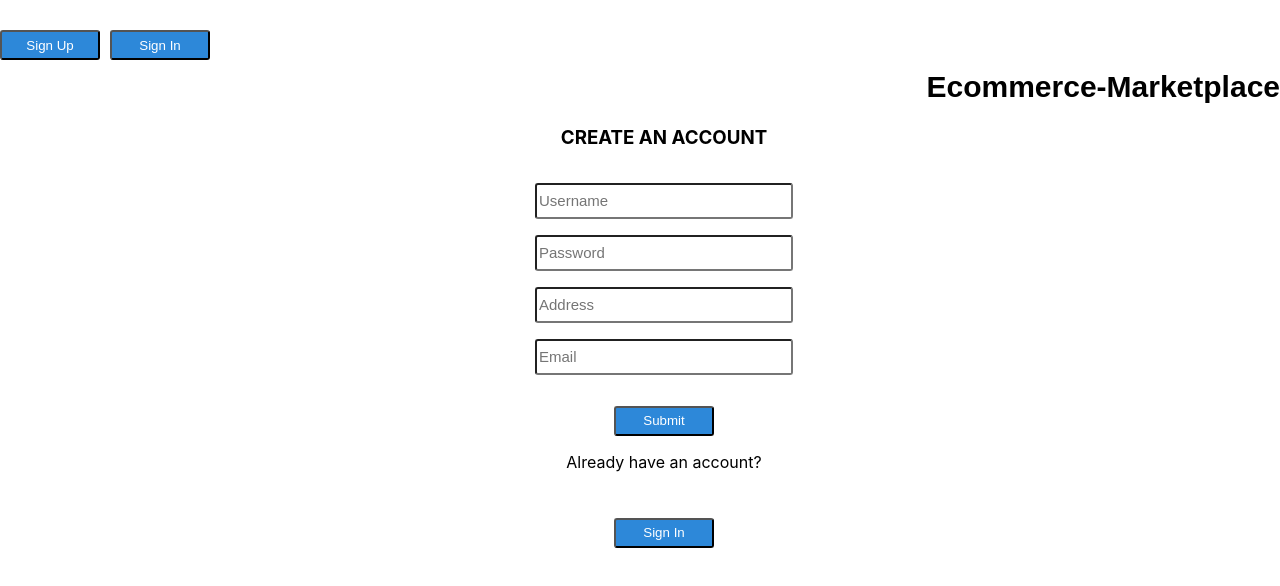
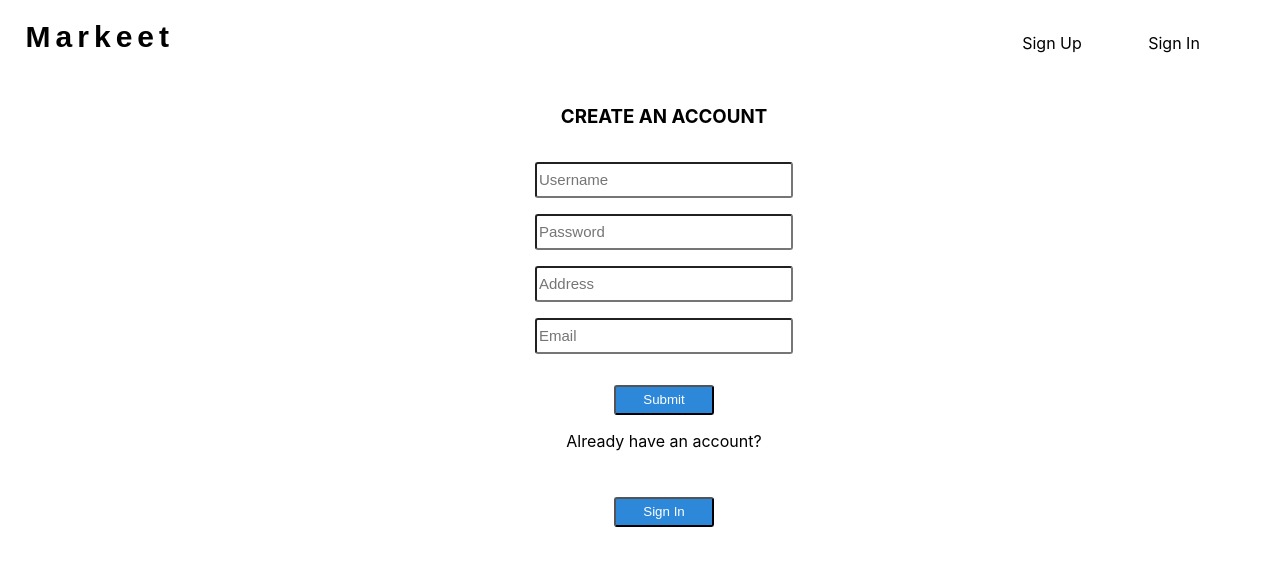
Before and after one commit to AldairGithub/Ecommerce-App, a React (Create React App) app in the folder client/: page /register in a window 1280 px wide. Shown: the top 586 px of the page. Built offline with nearby package versions, Linux system fonts and the light colour scheme; no server answers.

Commit message:
added categories attribute to every item in home component

```diff
--- a/client/public/index.html
+++ b/client/public/index.html
@@ -9,6 +9,10 @@
       name="description"
       content="Web site created using create-react-app"
     />
+    <!-- Google Font -->
+    <link rel="preconnect" href="https://fonts.gstatic.com">
+    <link href="https://fonts.googleapis.com/css2?family=Alegreya+Sans:ital,wght@1,100&family=IBM+Plex+Mono&display=swap" rel="stylesheet">
+
     <link rel="apple-touch-icon" href="%PUBLIC_URL%/logo192.png" />
     <!--
       manifest.json provides metadata used when your web app is installed on a
--- a/client/src/components/Header/Header.css
+++ b/client/src/components/Header/Header.css
@@ -4,9 +4,12 @@
   justify-content: space-between;
 }
 .header a {
-  font-family: Arial, Helvetica, sans-serif;
   color: black;
   font-size: 15px;
+}
+.home h1 {
+  font-family: 'Alegreya Sans', sans-serif;
+  letter-spacing: 5px;
 }
 .user-nav {
   display: flex;
@@ -38,6 +41,7 @@
   text-align: left;
   z-index: 1;
   border-radius: 12px 0px 12px 12px;
+  font-family: 'IBM Plex Mono', monospace;
 }
 .dropdown-icon {
   margin-right: 5px;
@@ -76,17 +80,32 @@
   display: block;
 }
 
-.user-nav button {
-  margin-right: 10px;
-}
-
 .home {
   margin-left: 2%;
 }
+.register-buttons {
+  display: flex;
+  flex-flow: row nowrap;
+  margin-top: 15px;
+  margin-right: 55px;
+}
+.header-sign-button-container {
+  border-radius: 12px;
+  width: 100px;
+  border: 1px solid transparent;
+  transition: transform 200ms cubic-bezier(0.345, 0.115, 0.135, 1.42),background 150ms ease-out,box-shadow 200ms ease-out;
+}
+.header-sign-button-container:hover {
+  border: 1px solid gray;
+  transition: 500ms;
+}
+.header-sign-text {
+  font-size: 16px;
+  line-height: 1.4;
+  min-height: 0px;
+  min-width: 55px;
+}
 
-.notHome {
-  margin-top: 50px;
-}
 @media only screen and (max-width: 768px) {
   .user-nav{
     margin: 0;
--- a/client/src/components/Header/Header.jsx
+++ b/client/src/components/Header/Header.jsx
@@ -13,6 +13,9 @@ export default function Header(props) {
 
   const handleDropdown = () => {
     setShowDropdown(!showDropdown)
+  }
+  const closeDropdown = () => {
+    setShowDropdown(false)
   }
 
   const history = useHistory()
@@ -30,8 +33,10 @@ export default function Header(props) {
       {
         props.currentUser !== null ? (
           <div className='header'>
-            <div className='home'>
-              <Link to='/'><h1>Ecommerce-Marketplace</h1></Link>
+            <div className='home' onClick={closeDropdown}>
+              <Link to='/'>
+                <h1>Markeet</h1>
+              </Link>
             </div>
             <div className='user-nav button'>
               <div className='dropdown'>
@@ -45,7 +50,7 @@ export default function Header(props) {
 
                   {/* User profile */}
                   <Link to={`/users/${currentUser.id}/items`}>
-                    <div className='icon-user-row' onClick={handleDropdown}>
+                    <div className='icon-user-row' onClick={closeDropdown}>
                       <FontAwesomeIcon className='icon-user' color={'gray'} icon={faHouseUser} size='2x' />
                       <div className='text-left icon-user-column'>
                         <strong>{currentUser.username}</strong><p>View Profile</p>
@@ -55,7 +60,7 @@ export default function Header(props) {
 
                   {/* Update User */}
                   <Link to={`/users/${currentUser.id}`}>
-                    <div className='subicon-container-row' onClick={handleDropdown}>
+                    <div className='subicon-container-row' onClick={closeDropdown}>
                       <FontAwesomeIcon className='subicon-icon' icon={faUserEdit} size='1x' />
                       <p className='subicon-text'>Update Account</p>
                     </div>
@@ -80,13 +85,18 @@ export default function Header(props) {
             </div>
         </div>
         ) : (
+
         <div className='header'>
-          <div className='user-nav button'>
-            <Link to={`/register`}><button>Sign Up</button></Link>
-            <Link to={`/signin`}><button>Sign In</button></Link>
-              </div>
-          <div className='notHome'>
-            <Link className='notHome' to='/'><h1>Ecommerce-Marketplace</h1></Link>
+          <div className='home'>
+            <Link to='/'><h1>Markeet</h1></Link>
+          </div>
+          <div className='register-buttons'>
+            <div className='header-sign-button-container' style={{marginRight: '20px'}}>
+              <Link to={`/register`}><p className='header-sign-text'>Sign Up</p></Link>
+            </div>
+            <div className='header-sign-button-container'>
+              <Link to={`/signin`}><p className='header-sign-text'>Sign In</p></Link>
+            </div>
           </div>
         </div>
         )
--- a/client/src/components/Main.jsx
+++ b/client/src/components/Main.jsx
@@ -3,6 +3,7 @@ import { Route } from 'react-router-dom'
 import { readAllItems } from '../services/items'
 import { readAllUsers } from '../services/users'
 import { readAllCategories } from '../services/categories'
+import { readOneItem } from '../services/items'
 
 import Login from './SignIn/SignIn'
 import Register from './SignUp/SignUp'
@@ -40,7 +41,15 @@ export default function Main(props) {
 
   const getItems = async () => {
     const itemList = await readAllItems()
-    setItems(itemList)
+
+    const getCategory = async (id) => {
+      const item = await readOneItem(id)
+      return item
+    }
+    const items = await Promise.all(itemList.map(async (item) =>
+      getCategory(item.id)
+    ))
+    setItems(items)
   }
 
   const getUsers = async () => {
```
Also changed, not shown: 1 other file (tests, documents, lock files or other folders).
